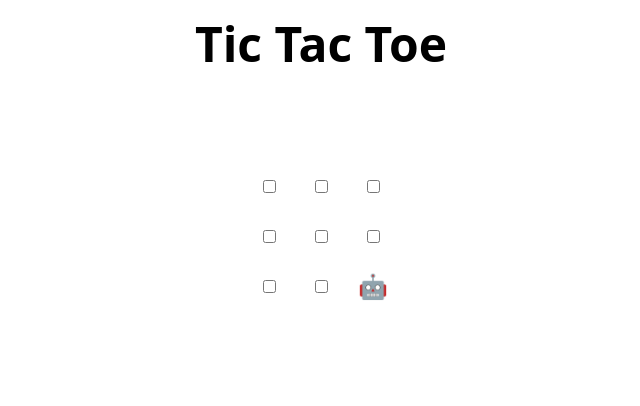
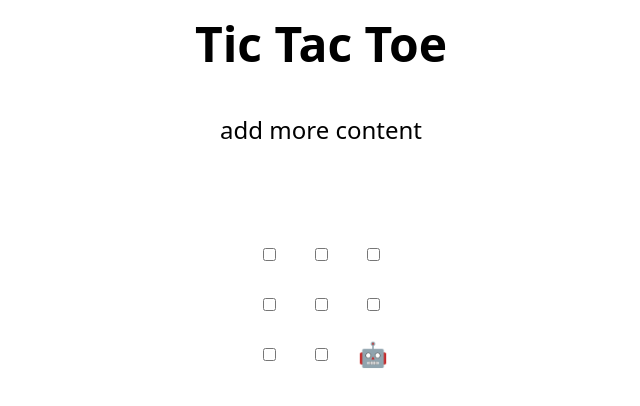
Before and after one commit to matheesha-prabhath/skills-review-pull-requests, a plain HTML site: page index.html in a window 1280 px wide. Shown: the whole page, without its empty margins (319-959 px from the left). Drawn offline with Linux system fonts and the light colour scheme.

Commit message:
Update index.html

```diff
--- a/index.html
+++ b/index.html
@@ -45,7 +45,7 @@
     <td><input type="checkbox" /></td>
     <td><input type="checkbox" /></td>
   </tr>
-</table>
+add more content
 
 <h2 hidden>Game over, refresh to play again 🧑‍💻 🤖!</h2>
 
```
